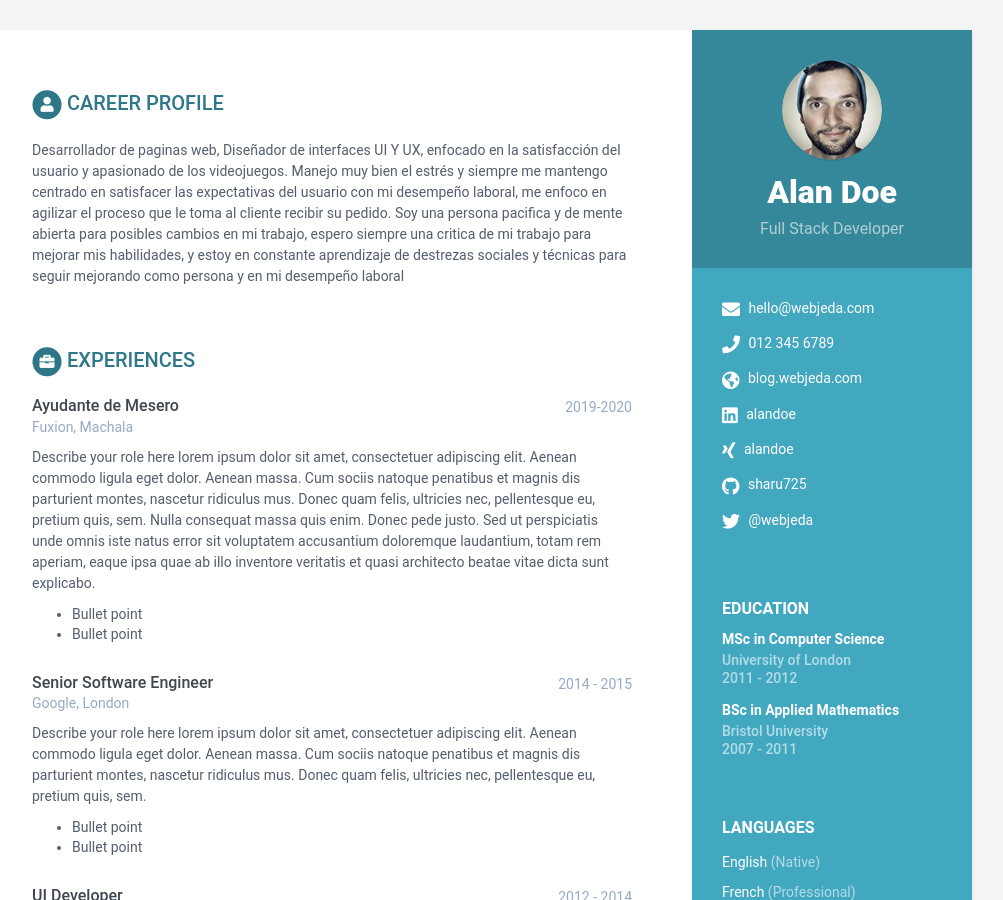
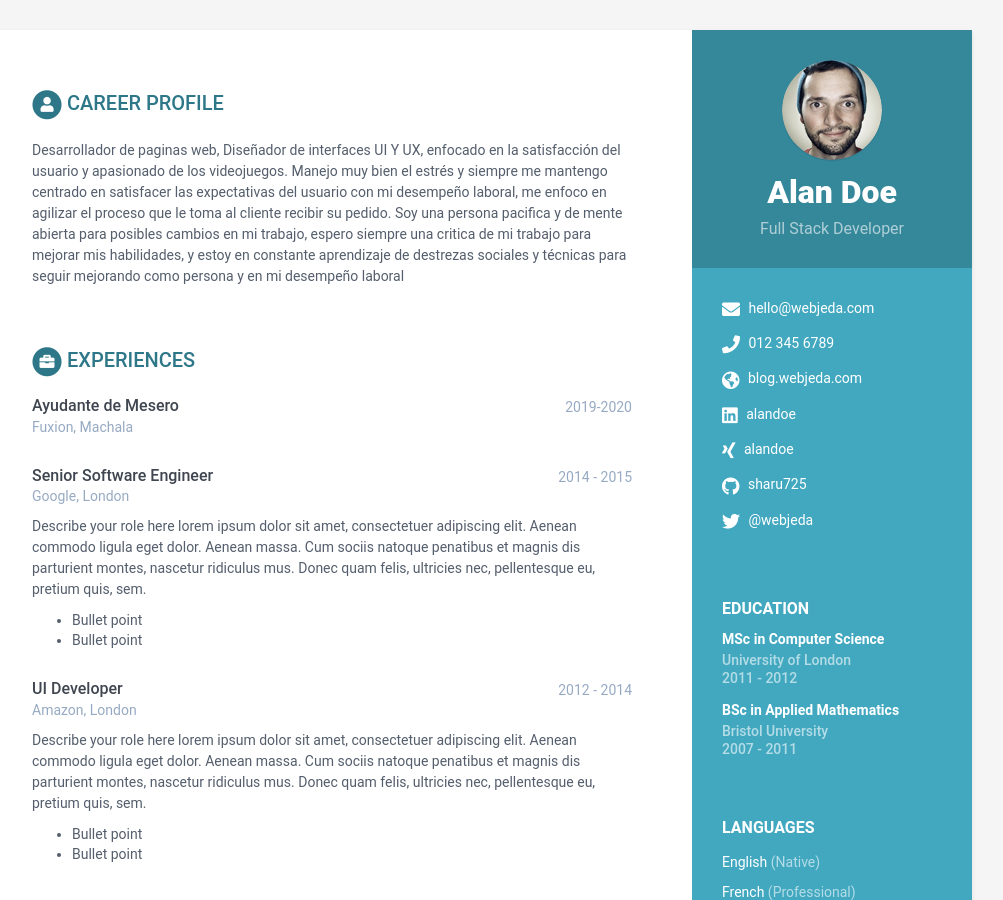
Before and after one commit to KevinC99/good-birch-4e19a, a Jekyll site: the page built from index.html, in a window 1280 px wide and 900 px high. Shown: the whole window, without its empty margins (168-1171 px from the left). Built offline with Jekyll 4.4.1, drawn with Linux system fonts in a browser that asks for light colours.

Commit message:
data.yml: updated details in experiences

```diff
--- a/_data/data.yml
+++ b/_data/data.yml
@@ -69,18 +69,6 @@ experiences:
   - role: Ayudante de Mesero
     time: 2019-2020
     company: 'Fuxion, Machala'
-    details: |
-      Describe your role here lorem ipsum dolor sit amet, consectetuer
-      adipiscing elit. Aenean commodo ligula eget dolor. Aenean massa.
-      Cum sociis natoque penatibus et magnis dis parturient montes,
-      nascetur ridiculus mus. Donec quam felis, ultricies nec,
-      pellentesque eu, pretium quis, sem. Nulla consequat massa quis
-      enim. Donec pede justo. Sed ut perspiciatis unde omnis iste natus
-      error sit voluptatem accusantium doloremque laudantium, totam rem
-      aperiam, eaque ipsa quae ab illo inventore veritatis et quasi
-      architecto beatae vitae dicta sunt explicabo.
-        - Bullet point
-        - Bullet point
   - role: Senior Software Engineer
     time: 2014 - 2015
     company: 'Google, London'
```
